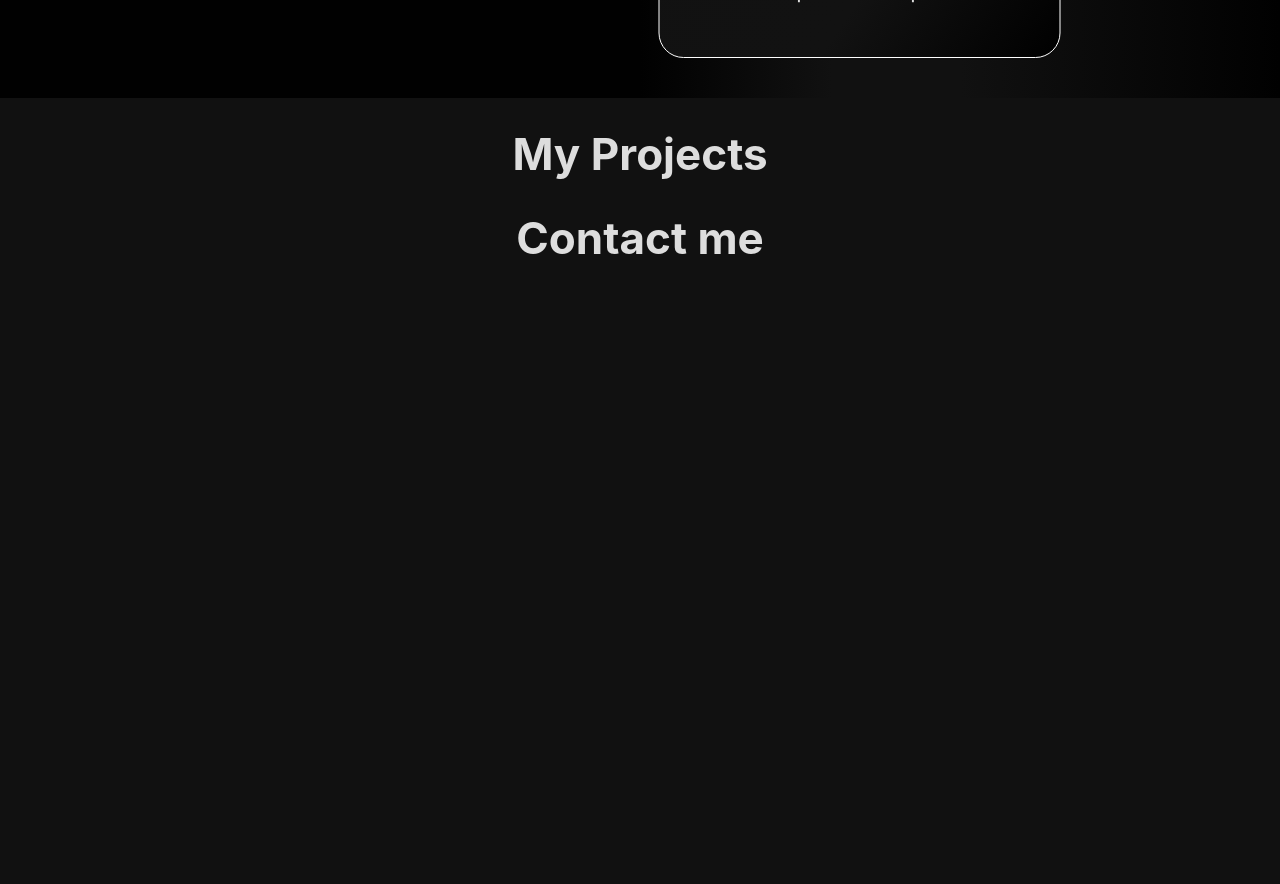
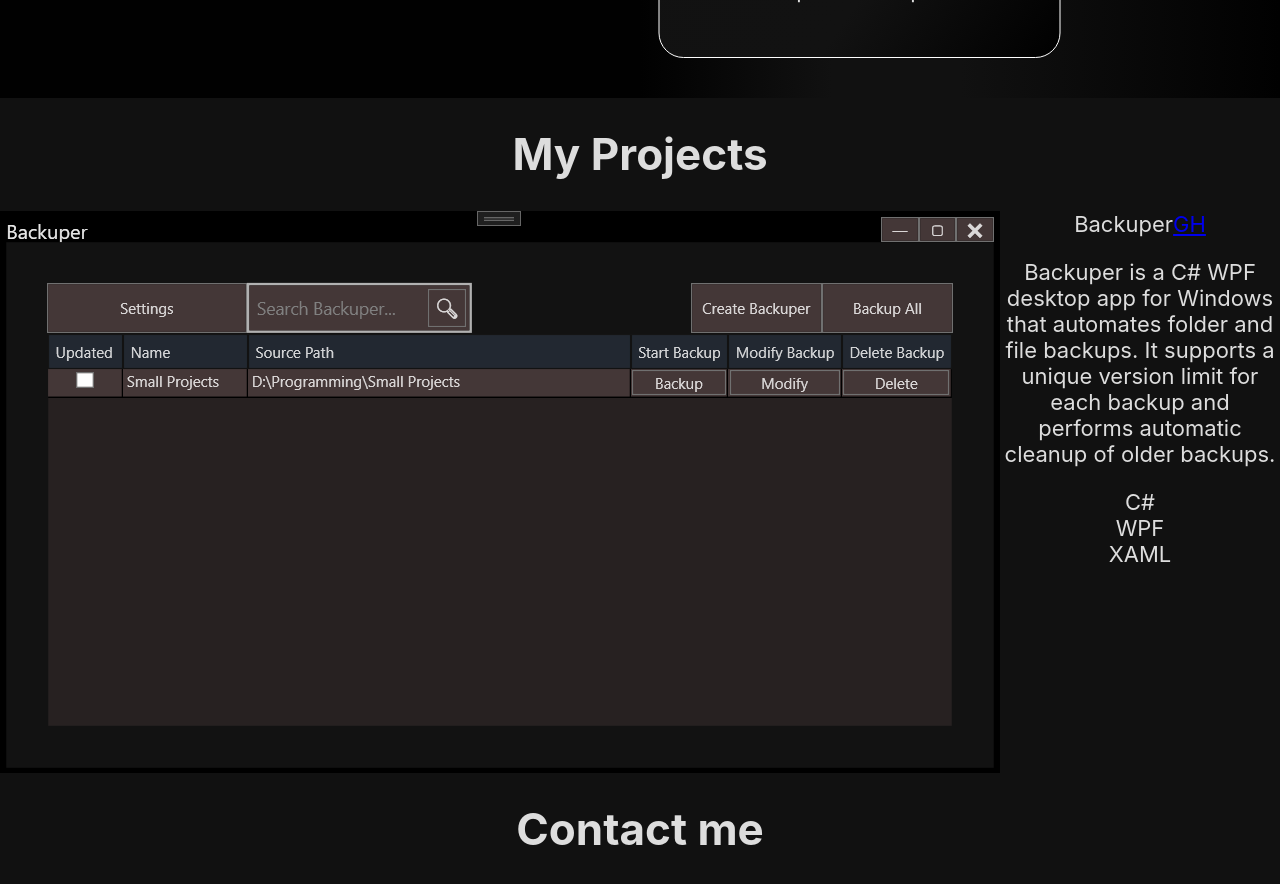
Before and after one commit to Faboid/portfolio, a React (Create React App) app: page / in a window 1280 px wide. Shown: the part 1000-1884 px from the top of the page. Before the commit the page ends 1294 px from the top, so only its background shows below. Built offline with nearby package versions, Linux system fonts and the light colour scheme; the HTML template or start-up script is replaced by a standard one.

Commit message:
Set up basic layout for the single projects.

```diff
--- /dev/null
+++ b/src/data/projects.json
@@ -0,0 +1,9 @@
+[
+    {
+        "image": "/Backuper_Image.png",
+        "title": "Backuper",
+        "description": "Backuper is a C# WPF desktop app for Windows that automates folder and file backups. It supports a unique version limit for each backup and performs automatic cleanup of older backups.",
+        "github": "https://github.com/Faboid/Backuper",
+        "tech": ["C#", "WPF", "XAML"]
+    }
+]
--- /dev/null
+++ b/src/sections/Projects.css
@@ -0,0 +1,17 @@
+
+.project-container {
+
+}
+
+.project {
+    display: flex;
+    flex-direction: row;
+}
+
+.project > div {
+    flex: 1;
+}
+
+.project.mirrored {
+    flex-direction: row-reverse;
+}
--- a/src/sections/Projects.js
+++ b/src/sections/Projects.js
@@ -1,8 +1,52 @@
+import projects from '../data/projects.json';
+import './Projects.css';
 
 export default function Projects() {
+
     return (
         <div className="projects">
             <h1>My Projects</h1>
+            {projects.map((item, index) => {
+                return <Project key={index} project={item} index={index}/>;
+            })}
         </div>
     );
 };
+
+function Project({ project, index }) {
+
+    let order = (index & 1) === 0;
+    let classN = "project " + (order ? "" : "mirrored");
+
+    return (
+        <div className='project-container'>
+            <div className={classN}>
+
+                <img className="project-image" src={process.env.PUBLIC_URL + '/images/projects' + project.image} alt="view"/>
+
+                <div className="project-text">
+                    <div className='project-header'>
+                        <span className='title'>{project.title}</span>
+                        <span><a href={project.github}>GH</a></span>
+                    </div>
+                    <p>{project.description}</p>
+
+                    <div className='project-techs'>
+                        {project.tech.map((element) => {
+                            return <Tech key={element.title} tech={element}/>;
+                        })}
+                    </div>
+                </div>
+
+            </div>
+        </div>
+    );
+}
+
+function Tech({ tech }) {
+    return (
+        <div className='tech'>
+            <span className='tech-text'>{tech}</span>
+        </div>
+    );
+}
```
Also changed, not shown: public/images/projects/Backuper_Image.png (added).
